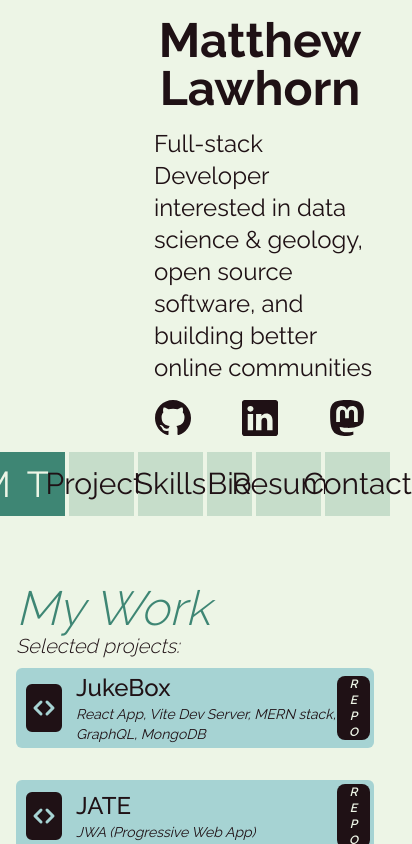
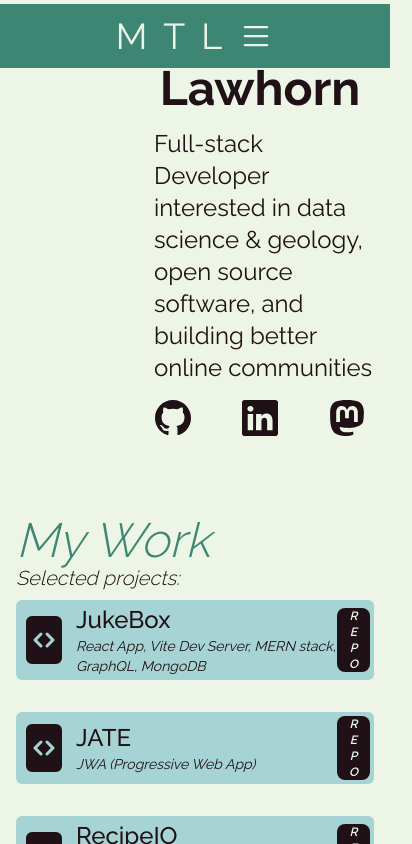
Before and after one commit to Lawhornmatt/PurseReachSnow, a Next.js app: page / in a window 390 px wide. Shown: the top 844 px of the page, 412 px wide, since content can reach past the window. Built offline with nearby package versions, Linux system fonts and the light colour scheme.

Commit message:
Desktop Nav Responsiveness
Mobile will appear from xsml to sm now. Desktop Nav font size and font tracking (kerning) responds well, readable

```diff
--- a/app/_components/_navbar/desktopNav.tsx
+++ b/app/_components/_navbar/desktopNav.tsx
@@ -9,8 +9,8 @@ export default function DesktopNav() {
     const toggleMenu = () => { setOpen(!isOpen) };
 
     return (
-        <nav className= "w-full sticky flex top-1">
-            <Link className= "bg-virid text-mint w-1/6 h-16 text-4xl mb-1 text-center flex items-center justify-center" href='#splash'>
+        <nav className= "hidden sm:flex sticky w-full top-1">
+            <Link className= "bg-virid text-mint w-1/6 h-16 text-3xl mb-1 text-center flex items-center justify-center" href='#splash'>
                 <span className= "tracking-logo">MT</span><span>L</span>
             </Link>
             {[
@@ -20,7 +20,7 @@ export default function DesktopNav() {
                ['Resumé',   '#resume'],
                ['Contact',  '#contact'],
              ].map(([title, url]) => (
-               <Link href={url} className="bg-leaf w-1/6 h-16 text-3xl mb-1 ml-1 text-center flex items-center justify-center"><span className="sm:tracking-navbar">{title}</span></Link>
+               <Link href={url} className="bg-leaf w-1/6 h-16 text-2xl md:text-3xl mb-1 ml-1 text-center flex items-center justify-center"><span className="lg:tracking-navbar">{title}</span></Link>
             ))}
         </nav>
     )
--- a/app/_components/_navbar/mobileNav.tsx
+++ b/app/_components/_navbar/mobileNav.tsx
@@ -11,7 +11,7 @@ export default function MobileNav() {
     return (
         <div>
             {/* NAVBAR FOR SMALLEST OF SCREENS */}
-            <nav className= "z-30 w-full fixed flex flex-col xsml:hidden top-1 xsml:w-1/3 xsml:left-1">
+            <nav className= "z-30 w-full fixed flex flex-col sm:hidden top-1 sm:w-1/3 sm:left-1">
 
                 <button onClick={toggleMenu} className= "bg-virid text-mint w-full h-16 text-4xl mb-1 mr-1 text-center flex items-center justify-center">
                     <span className= "tracking-logo">MTL</span>
--- a/app/layout.tsx
+++ b/app/layout.tsx
@@ -62,7 +62,7 @@ export default function RootLayout({ children, }: { children: React.ReactNode })
   return (
     <html lang="en">
       <body className= {`${raleway.className} flex flex-col bg-mint text-cymru sm:text-2xl motion-safe:animate-fadeIn`}>
-       {/* <MobileNav /> */}
+       <MobileNav />
         {children}
       </body>
     </html>
```
